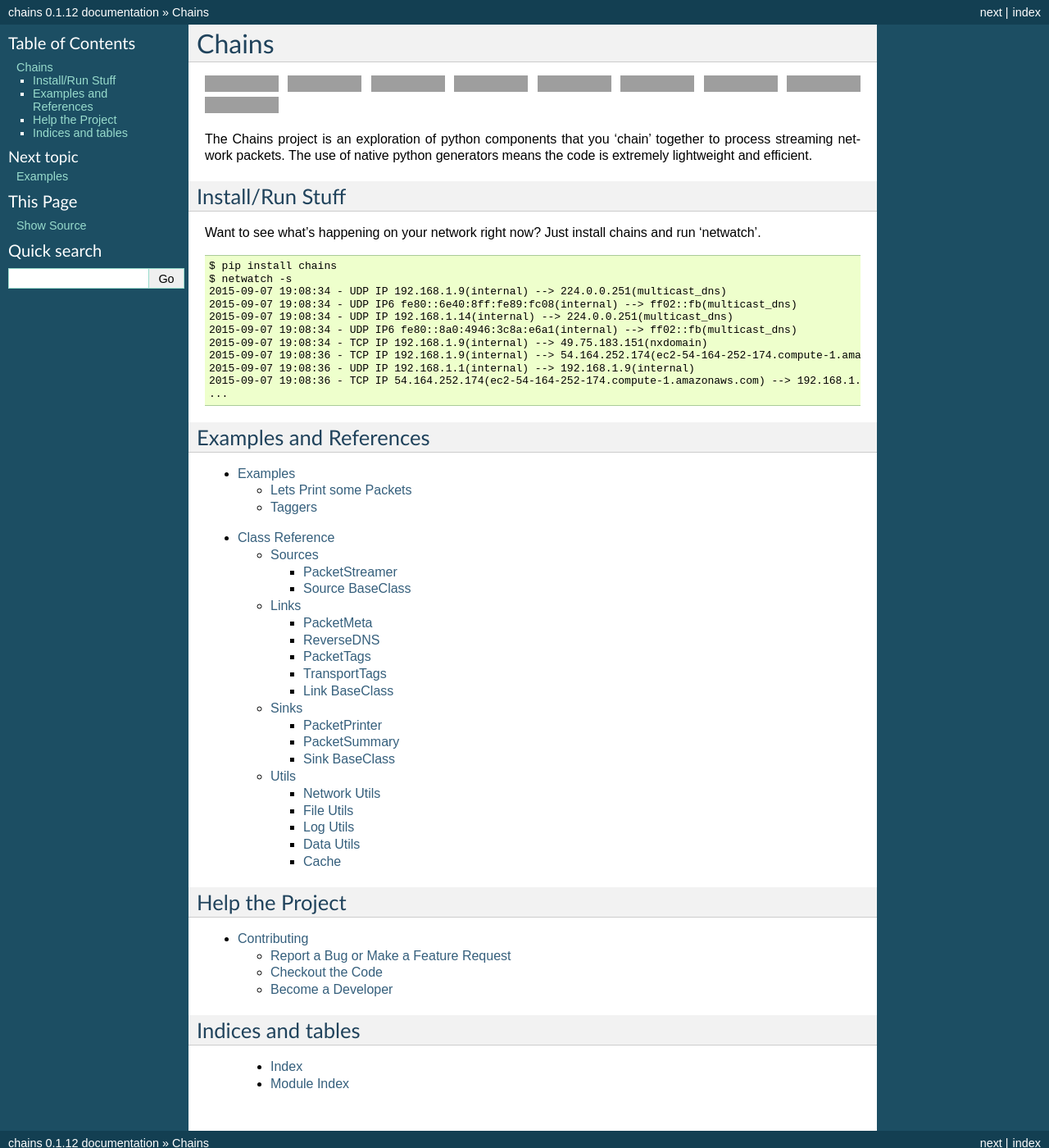
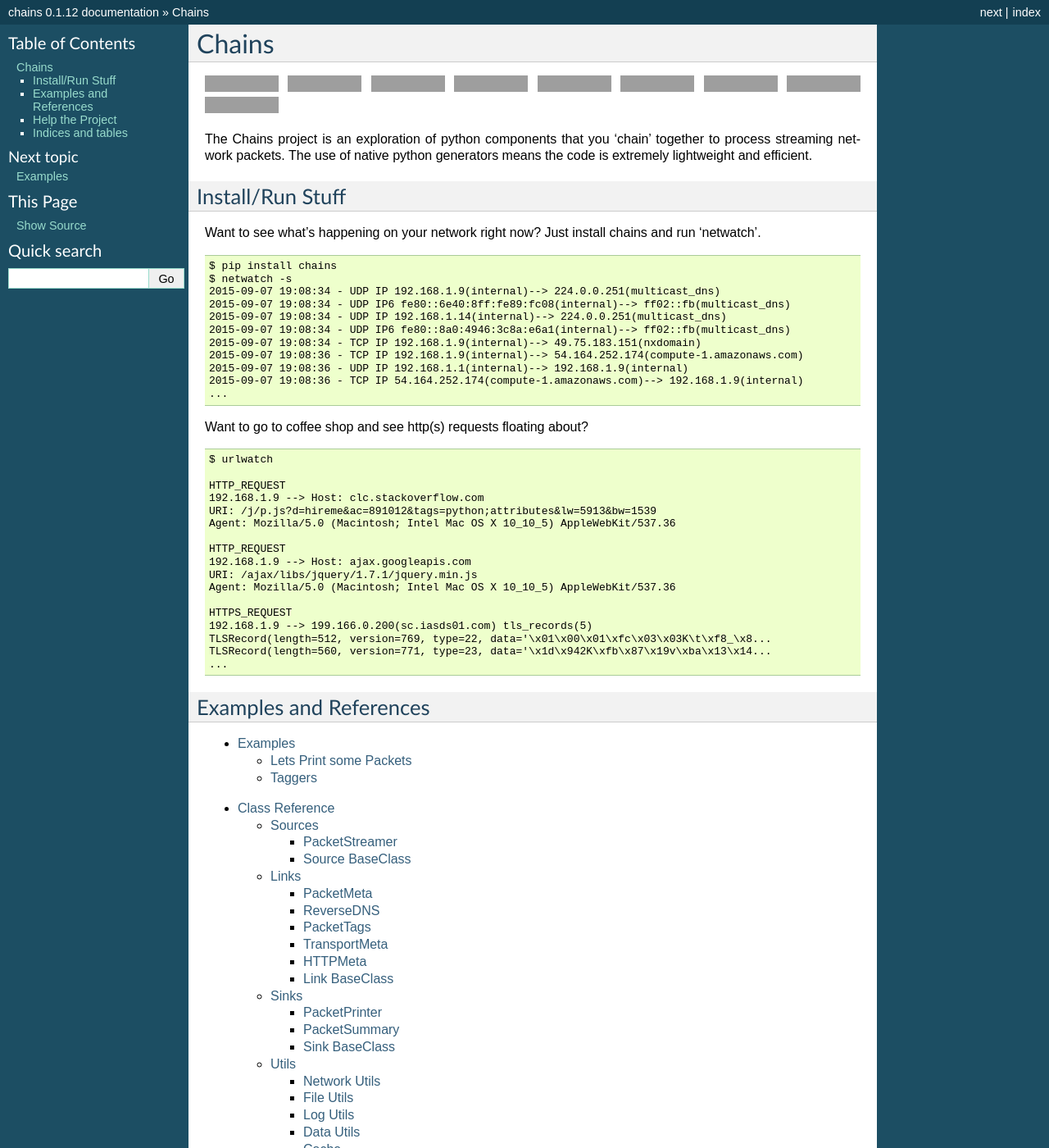
Before and after one commit to SuperCowPowers/chains, a Sphinx documentation site: the page built from docs/index.rst, in a window 1280 px wide and 1400 px high, cut to the strip 0-1400 px from the top of the window. Shown: the whole strip at 82% size. Built offline with Sphinx 7.4.7, drawn with Linux system fonts in a browser that asks for light colours; grey boxes are pictures that could not be loaded.

Commit message:
more doc cleanup/changes

```diff
--- a/docs/class_reference/links.rst
+++ b/docs/class_reference/links.rst
@@ -16,9 +16,13 @@
 ==========
 .. automodule:: chains.links.packet_tags
 
-TransportTags
+TransportMeta
 =============
-.. automodule:: chains.links.transport_tags
+.. automodule:: chains.links.transport_meta
+
+HTTPMeta
+=============
+.. automodule:: chains.links.http_meta
 
 Link BaseClass
 ==============
--- a/docs/index.rst
+++ b/docs/index.rst
@@ -16,15 +16,36 @@
 
     $ pip install chains
     $ netwatch -s
-    2015-09-07 19:08:34 - UDP IP 192.168.1.9(internal) --> 224.0.0.251(multicast_dns)
-    2015-09-07 19:08:34 - UDP IP6 fe80::6e40:8ff:fe89:fc08(internal) --> ff02::fb(multicast_dns)
-    2015-09-07 19:08:34 - UDP IP 192.168.1.14(internal) --> 224.0.0.251(multicast_dns)
-    2015-09-07 19:08:34 - UDP IP6 fe80::8a0:4946:3c8a:e6a1(internal) --> ff02::fb(multicast_dns)
-    2015-09-07 19:08:34 - TCP IP 192.168.1.9(internal) --> 49.75.183.151(nxdomain)
-    2015-09-07 19:08:36 - TCP IP 192.168.1.9(internal) --> 54.164.252.174(ec2-54-164-252-174.compute-1.amazonaws.com)
-    2015-09-07 19:08:36 - UDP IP 192.168.1.1(internal) --> 192.168.1.9(internal)
-    2015-09-07 19:08:36 - TCP IP 54.164.252.174(ec2-54-164-252-174.compute-1.amazonaws.com) --> 192.168.1.9(internal)
+    2015-09-07 19:08:34 - UDP IP 192.168.1.9(internal)--> 224.0.0.251(multicast_dns)
+    2015-09-07 19:08:34 - UDP IP6 fe80::6e40:8ff:fe89:fc08(internal)--> ff02::fb(multicast_dns)
+    2015-09-07 19:08:34 - UDP IP 192.168.1.14(internal)--> 224.0.0.251(multicast_dns)
+    2015-09-07 19:08:34 - UDP IP6 fe80::8a0:4946:3c8a:e6a1(internal)--> ff02::fb(multicast_dns)
+    2015-09-07 19:08:34 - TCP IP 192.168.1.9(internal)--> 49.75.183.151(nxdomain)
+    2015-09-07 19:08:36 - TCP IP 192.168.1.9(internal)--> 54.164.252.174(compute-1.amazonaws.com)
+    2015-09-07 19:08:36 - UDP IP 192.168.1.1(internal)--> 192.168.1.9(internal)
+    2015-09-07 19:08:36 - TCP IP 54.164.252.174(compute-1.amazonaws.com)--> 192.168.1.9(internal)
     ...
+
+Want to go to coffee shop and see http(s) requests floating about?
+::
+
+   $ urlwatch
+
+   HTTP_REQUEST
+   192.168.1.9 --> Host: clc.stackoverflow.com
+   URI: /j/p.js?d=hireme&ac=891012&tags=python;attributes&lw=5913&bw=1539
+   Agent: Mozilla/5.0 (Macintosh; Intel Mac OS X 10_10_5) AppleWebKit/537.36
+
+   HTTP_REQUEST
+   192.168.1.9 --> Host: ajax.googleapis.com
+   URI: /ajax/libs/jquery/1.7.1/jquery.min.js
+   Agent: Mozilla/5.0 (Macintosh; Intel Mac OS X 10_10_5) AppleWebKit/537.36
+
+   HTTPS_REQUEST
+   192.168.1.9 --> 199.166.0.200(sc.iasds01.com) tls_records(5)
+   TLSRecord(length=512, version=769, type=22, data='\x01\x00\x01\xfc\x03\x03K\t\xf8_\x8...
+   TLSRecord(length=560, version=771, type=23, data='\x1d\x942K\xfb\x87\x19v\xba\x13\x14...
+   ...
 
 Examples and References
 -----------------------
```
